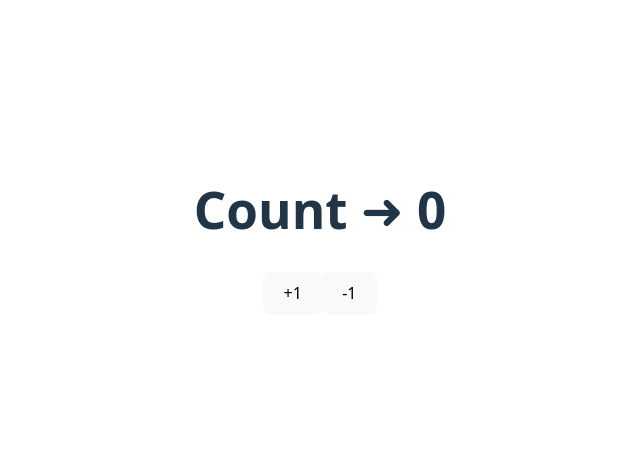
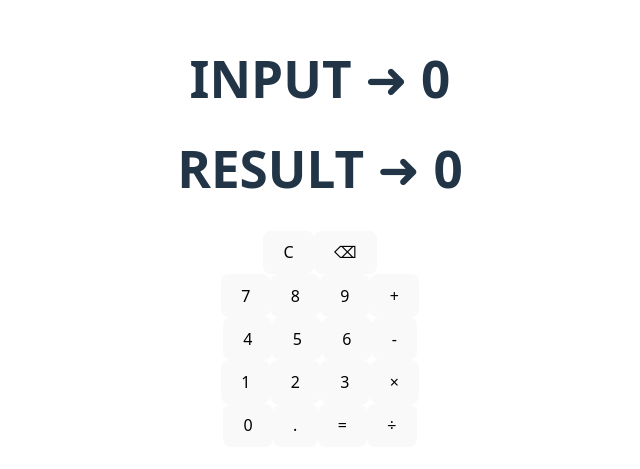
Before and after one commit to earlyerin/korea_it_web_react_study, a React (Vite) app: page / in a window 1280 px wide. Shown: the part 169-638 px from the top of the page, without its empty margins (320-960 px from the left). Built offline with nearby package versions, Linux system fonts and the light colour scheme.

Commit message:
Feat: Calculator

```diff
--- a/src/App.jsx
+++ b/src/App.jsx
@@ -2,17 +2,19 @@ import './App.css'
 import BaxisJsx from './components/BasicJsx/BaxisJsx'
 import BasicProps from './components/BasicProps/BasicProps'
 import BasicReact from './components/BasicReact/BasicReact'
+import Calculator from './components/BasicState/Calculator/Calculator'
 import CountState from './components/BasicState/CountState/CountState'
 
 //초기 화면 구성
 function App() {
-  //JSX 파일(모듈) 호출
+  //JSX 컴포넌트 호출
   return (
     <>
       {/* <BasicReact /> */}
       {/* <BaxisJsx /> */}
       {/* <BasicProps /> */}
-      <CountState />
+      {/* <CountState /> */}
+      <Calculator />
     </>
   )
 }
--- /dev/null
+++ b/src/components/BasicState/Calculator/Calculator.jsx
@@ -0,0 +1,155 @@
+import { useState } from "react";
+
+function Calculator() {
+  const [input, setInput] = useState("0");
+  const [result, setResult] = useState(0);
+  const [justCalculated, setJustCalculated] = useState(false);
+
+  const handleOnClick = (clickedValue) => {
+    console.log("state => ", justCalculated);
+    //결과에 연결된 계산
+    if (
+      !(result === 0) &&
+      (clickedValue === "+" ||
+        clickedValue === "-" ||
+        clickedValue === "/" ||
+        clickedValue === "*") &&
+      justCalculated === true
+    ) {
+      setInput(result + clickedValue);
+      setJustCalculated(false);
+      return;
+    }
+    //0으로 시작하는 숫자 입력 차단
+    const lastChar = input.charAt(input.length - 1);
+    if ((lastChar === "+" || lastChar === "-") && clickedValue === "0") {
+      return;
+    }
+
+    //연속적인 기호 입력 차단
+    if (
+      (lastChar === "+" ||
+        lastChar === "-" ||
+        lastChar === "/" ||
+        lastChar === "*") &&
+      (clickedValue === "+" ||
+        clickedValue === "-" ||
+        clickedValue === "/" ||
+        clickedValue === "*")
+    ) {
+      return;
+    }
+
+    //마지막 입력 제거
+    if (clickedValue === "r") {
+      const backInput = input.slice(0, -1);
+      setInput(backInput);
+      return;
+    }
+
+    //입력 초기화
+    if (clickedValue === "c") {
+      setInput("0");
+      setResult(0);
+      setJustCalculated(false);
+      return;
+    }
+
+    //계산 결과 삽입
+    if (clickedValue === "=") {
+      setResult(eval(input));
+      setJustCalculated(true);
+      return;
+    }
+
+    //입력 삽입
+    if (input === "0") {
+      //기호로 시작하는 입력 차단
+      if (
+        clickedValue === "+" ||
+        clickedValue === "-" ||
+        clickedValue === "/" ||
+        clickedValue === "*"
+      ) {
+        return;
+      } else {
+        setInput(clickedValue);
+      }
+    } else {
+      setInput(input + clickedValue);
+    }
+  };
+
+  return (
+    <div>
+      <h1>INPUT ➜ {input}</h1>
+      <h1>RESULT ➜ {result}</h1>
+      <div>
+        <button value="c" onClick={(e) => handleOnClick(e.target.value)}>
+          C
+        </button>
+        <button value="r" onClick={(e) => handleOnClick(e.target.value)}>
+          ⌫
+        </button>
+      </div>
+      <div>
+        <button value={7} onClick={(e) => handleOnClick(e.target.value)}>
+          7
+        </button>
+        <button value={8} onClick={(e) => handleOnClick(e.target.value)}>
+          8
+        </button>
+        <button value={9} onClick={(e) => handleOnClick(e.target.value)}>
+          9
+        </button>
+        <button value="+" onClick={(e) => handleOnClick(e.target.value)}>
+          +
+        </button>
+      </div>
+      <div>
+        <button value={4} onClick={(e) => handleOnClick(e.target.value)}>
+          4
+        </button>
+        <button value={5} onClick={(e) => handleOnClick(e.target.value)}>
+          5
+        </button>
+        <button value={6} onClick={(e) => handleOnClick(e.target.value)}>
+          6
+        </button>
+        <button value="-" onClick={(e) => handleOnClick(e.target.value)}>
+          -
+        </button>
+      </div>
+      <div>
+        <button value={1} onClick={(e) => handleOnClick(e.target.value)}>
+          1
+        </button>
+        <button value={2} onClick={(e) => handleOnClick(e.target.value)}>
+          2
+        </button>
+        <button value={3} onClick={(e) => handleOnClick(e.target.value)}>
+          3
+        </button>
+        <button value="*" onClick={(e) => handleOnClick(e.target.value)}>
+          ×
+        </button>
+      </div>
+      <div>
+        <button value={0} onClick={(e) => handleOnClick(e.target.value)}>
+          0
+        </button>
+        <button value="." onClick={(e) => handleOnClick(e.target.value)}>
+          .
+        </button>
+        <button value="=" onClick={(e) => handleOnClick(e.target.value)}>
+          =
+        </button>
+        <button value="/" onClick={(e) => handleOnClick(e.target.value)}>
+          ÷
+        </button>
+      </div>
+    </div>
+  );
+}
+
+export default Calculator;
--- a/src/components/BasicState/CountState/CountState.jsx
+++ b/src/components/BasicState/CountState/CountState.jsx
@@ -1,10 +1,20 @@
+import { useState } from "react"
+
 function CountState() {
-    let count = 0;
+  const [count, setCount] = useState(0);
+
+    const handleOnClick = (value) => {
+      const num = parseInt(value);
+      setCount(num + count);
+      // document.querySelector("h1").innerText = count;
+      console.log("Count:", num + count);
+    }
+
   return (
     <div>
         <h1>Count ➜ {count}</h1>
-        <button>+1</button>
-        <button>-1</button>
+        <button value={1} onClick={(e) => handleOnClick(e.target.value)}>+1</button>
+        <button value={-1} onClick={(e) => handleOnClick(e.target.value)}>-1</button>
     </div>
   )
 }
```
